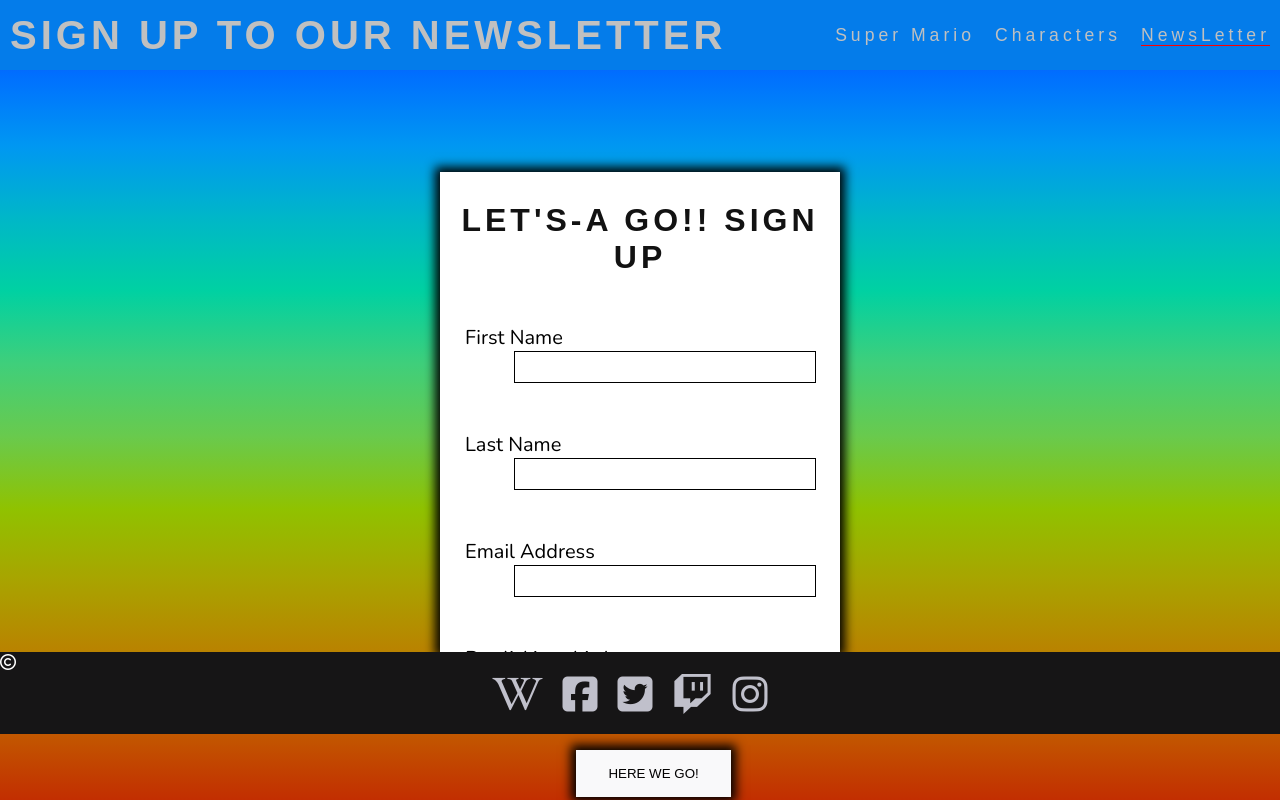
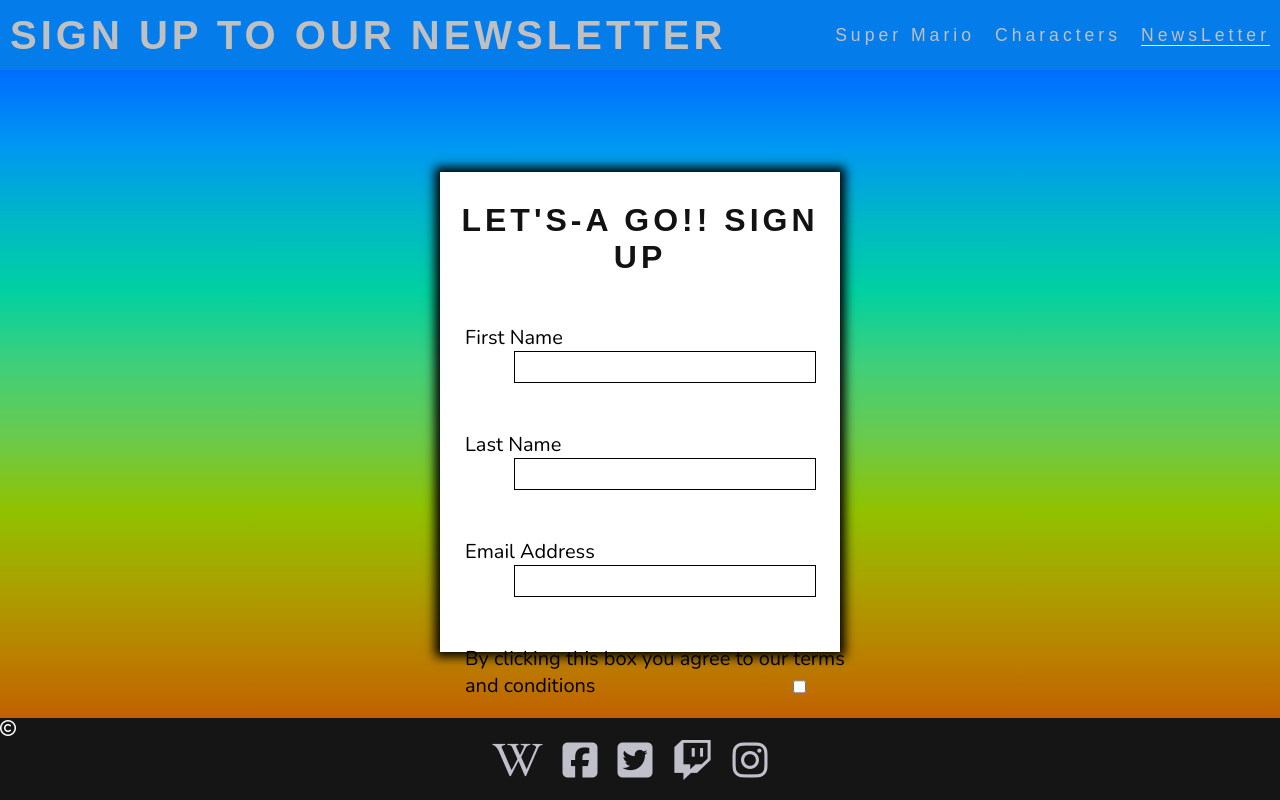
Before and after one commit to Harriss1989/History-of-SuperMario, a plain HTML site: page signup.html in a window 1280 px wide. Drawn offline with nearby package versions, Linux system fonts and the light colour scheme; a web font is replaced by a local one.

Commit message:
Add section to sign up footer style footer to stay at bottom

```diff
--- a/assets/css/style.css
+++ b/assets/css/style.css
@@ -90,7 +90,7 @@
  }
 
  .active {
-     border-bottom: 1px solid red;
+     border-bottom: 1px solid rgb(248, 245, 245);
  }
 
  /* hero image */
@@ -173,6 +173,12 @@
      left: 0;
      width: 100%;
 
+ }
+
+ #footer-container {
+    position: absolute;
+    bottom: 0;
+    width: -webkit-fill-available;
  }
 
  /* sign-up-form */
--- a/signup.html
+++ b/signup.html
@@ -47,7 +47,7 @@
             <input id="submit" type="submit" value="HERE WE GO!">
         </form>
     </section>
-
+<section id="footer-container">
     <footer class="social-meida">
         <div>
             </a><i class="far fa-copyright"></i>
@@ -61,7 +61,7 @@
             <a href="https://www.instagram.com/everydaymario/?hl=en"><i class="fab fa-instagram"></i></a>
         </div>
     </footer>
-
+</section>
 
 
 </body>
```
Also changed, not shown: yoursignedup.html (+3 -1 lines).
